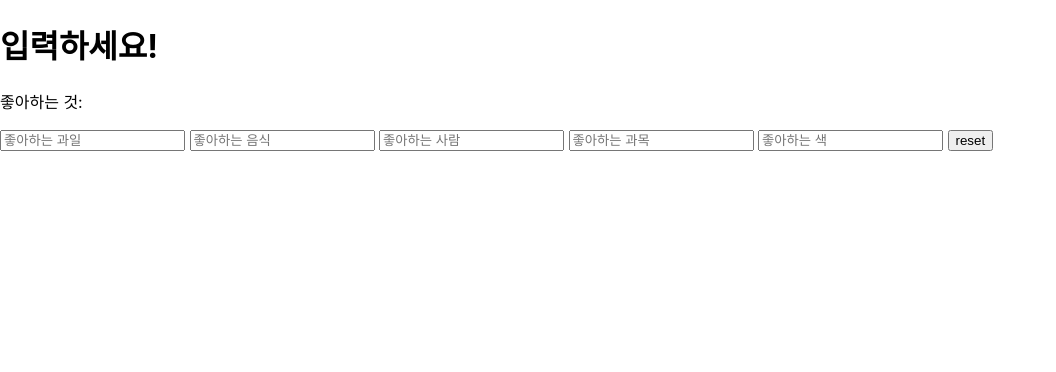
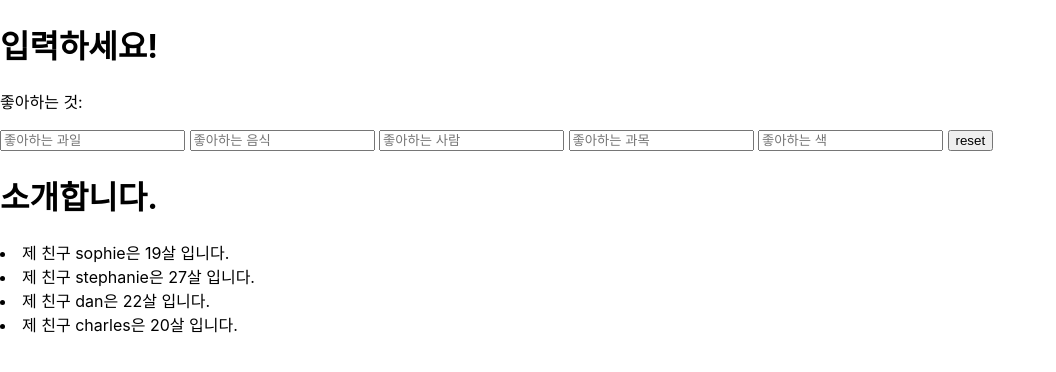
Before and after one commit to yejz0715/begin-react, a React (Create React App) app: page /input in a window 1280 px wide. Shown: the top 372 px of the page, without its empty margins (0-1056 px from the left). Built offline with nearby package versions, Linux system fonts and the light colour scheme.

Commit message:
map()사용

```diff
--- /dev/null
+++ b/src/components/User.jsx
@@ -0,0 +1,11 @@
+import React from "react";
+const User = ({ name, age }) => {
+  return (
+    <div>
+      <li>
+        제 친구 {name}은 {age}살 입니다.
+      </li>
+    </div>
+  );
+};
+export default User;
--- a/src/pages/Input.jsx
+++ b/src/pages/Input.jsx
@@ -1,10 +1,37 @@
 import React from "react";
 import Text from "../components/Text";
+import User from "../components/User";
 const Input = () => {
+  const users = [
+    {
+      id: 1,
+      name: "sophie",
+      age: 19,
+    },
+    {
+      id: 2,
+      name: "stephanie",
+      age: 27,
+    },
+    {
+      id: 3,
+      name: "dan",
+      age: 22,
+    },
+    {
+      id: 4,
+      name: "charles",
+      age: 20,
+    },
+  ];
   return (
     <div>
       <h1>입력하세요!</h1>
       <Text />
+      <h1>소개합니다.</h1>
+      {users.map((item) => (
+        <User key={item.id} name={item.name} age={item.age} />
+      ))}
     </div>
   );
 };
```
